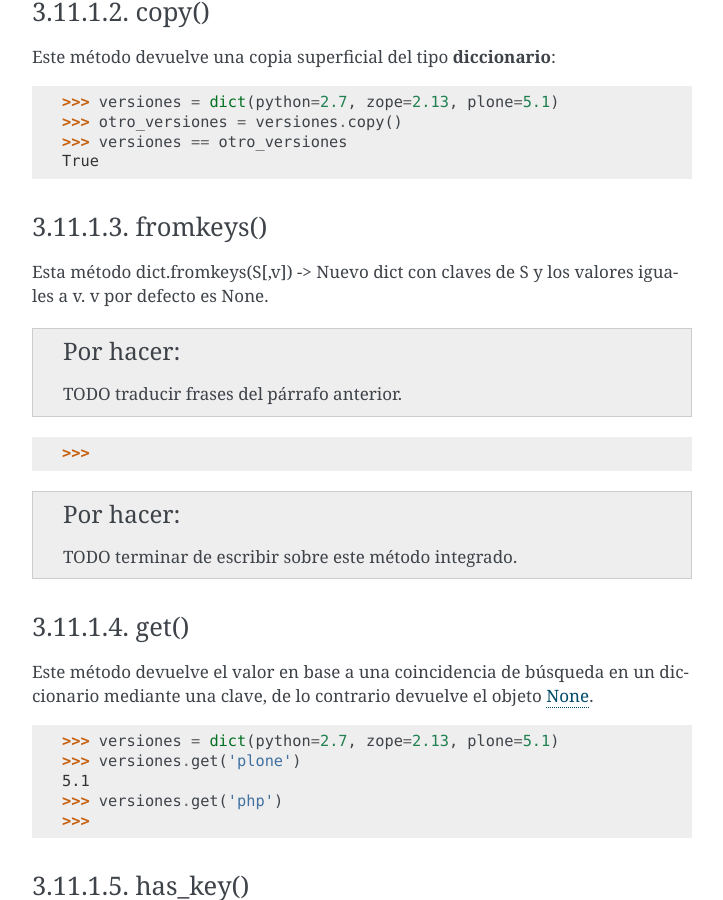
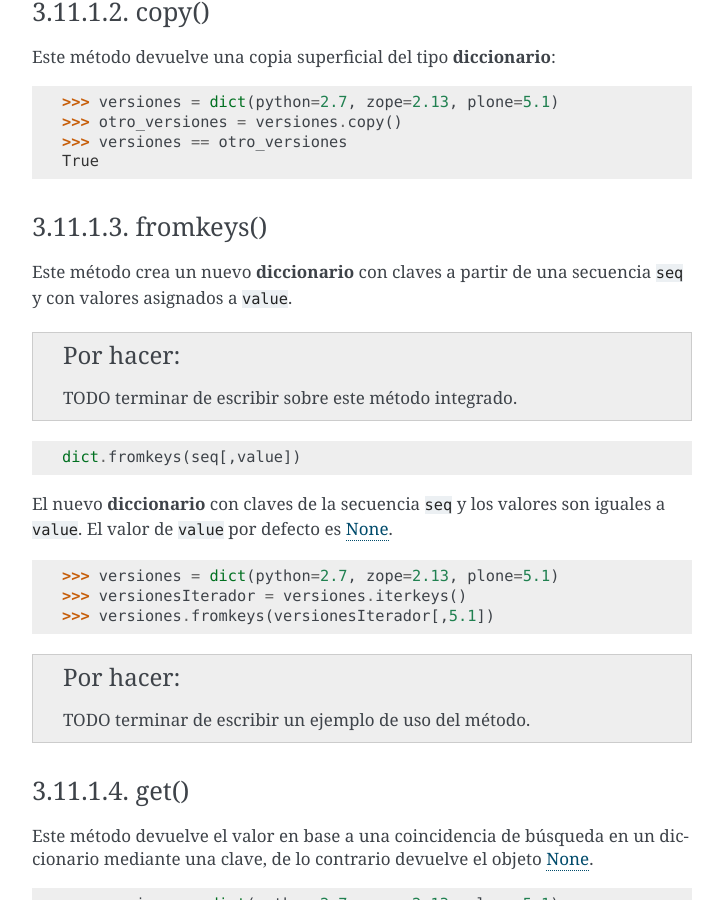
Before and after one commit to macagua/entrenamiento.python_basico, a Sphinx documentation site: the page built from source/leccion3/tipo_diccionarios.rst, in a window 1280 px wide and 900 px high, scrolled down 1591 px. Shown: the whole window, without its empty margins (388-1111 px from the left). Built offline with Sphinx 7.4.7, drawn with Linux system fonts in a browser that asks for light colours; some of the changed text lies outside the part shown.

Commit message:
mejoras en la traduccion de metodos de diccionarios

```diff
--- a/source/leccion3/tipo_diccionarios.rst
+++ b/source/leccion3/tipo_diccionarios.rst
@@ -114,17 +114,25 @@ Este método devuelve una copia superficial del tipo **diccionario**:
 fromkeys()
 ~~~~~~~~~~
 
-Esta método
-dict.fromkeys(S[,v]) -> Nuevo dict con claves de S y los valores iguales a v.
-v por defecto es None.
+Este método crea un nuevo **diccionario** con claves a partir de una secuencia ``seq``
+y con valores asignados a ``value``.
 
-.. todo:: TODO traducir frases del párrafo anterior.
+.. todo:: TODO terminar de escribir sobre este método integrado.
 
 ::
 
-    >>>
+    dict.fromkeys(seq[,value])
 
-.. todo:: TODO terminar de escribir sobre este método integrado.
+El nuevo **diccionario** con claves de la secuencia ``seq`` y los valores son iguales a
+``value``. El valor de ``value`` por defecto es :ref:`None <python_obj_none>`.
+
+::
+
+    >>> versiones = dict(python=2.7, zope=2.13, plone=5.1)
+    >>> versionesIterador = versiones.iterkeys()
+    >>> versiones.fromkeys(versionesIterador[,5.1])
+
+.. todo:: TODO terminar de escribir un ejemplo de uso del método.
 
 
 .. _python_dict_mtd_get:
@@ -386,12 +394,14 @@ Este método devuelve el valor producido por el método integrado
 update()
 ~~~~~~~~
 
-Esta método actualiza un **diccionario** desde un diccionario/iterable E y F.
-Si E esta presenta y tiene un método ``.keys()``, hace: ``for k in E: D[k] = E[k]``
-Si E esta presenta y carece del método ``.keys()``, hace: ``for (k, v) in E: D[k] = v``
-En otro caso, esto es lo seguido por: ``for k in F: D[k] = F[k]``
+Este método actualiza un **diccionario** desde un diccionario/iterable E y F. Si E
+esta presenta y tiene un método ``.keys()``, hace: ``for key in E: D[key] = E[key]``.
+Si E esta presenta y carece del método ``.keys()``, hace: ``for (key, value) in E: D[key] = value``.
+En otro caso, esto es lo seguido por: ``for key in F: D[k] = F[key]``.
 
-``D.update([E, ]**F) -> None.``
+::
+
+    D.update([E, ]**F) -> None.
 
 ::
 
```
